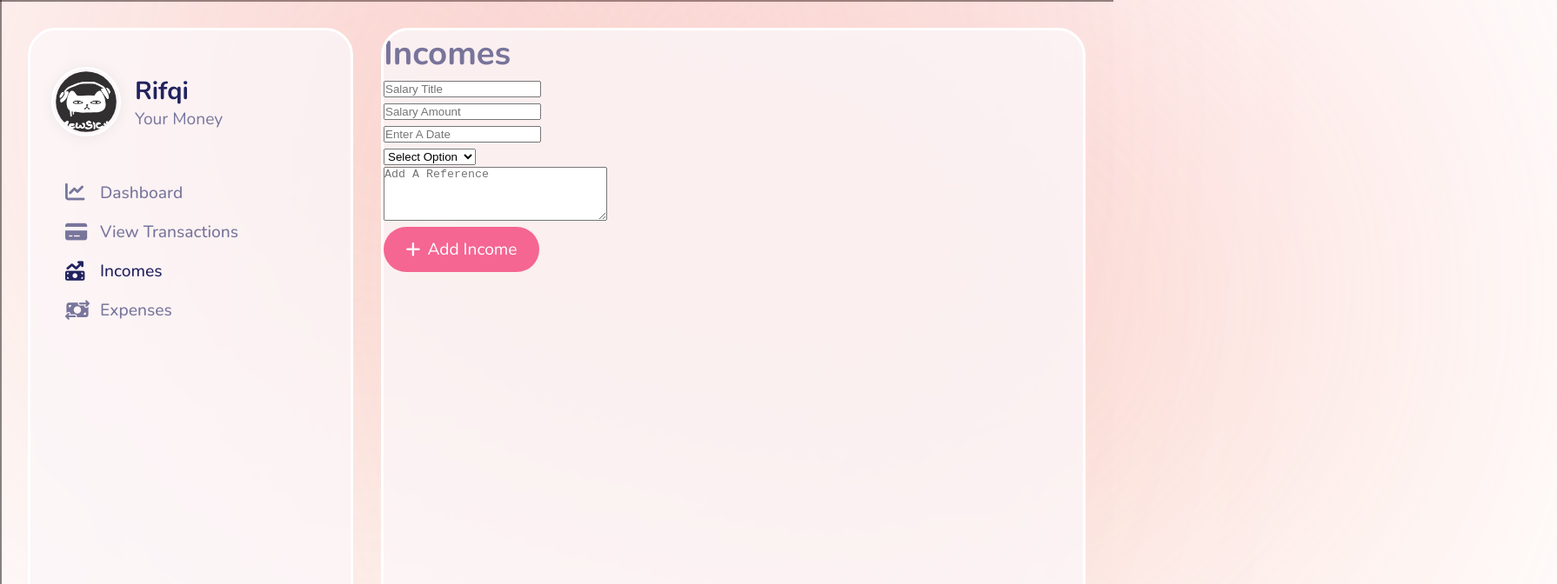
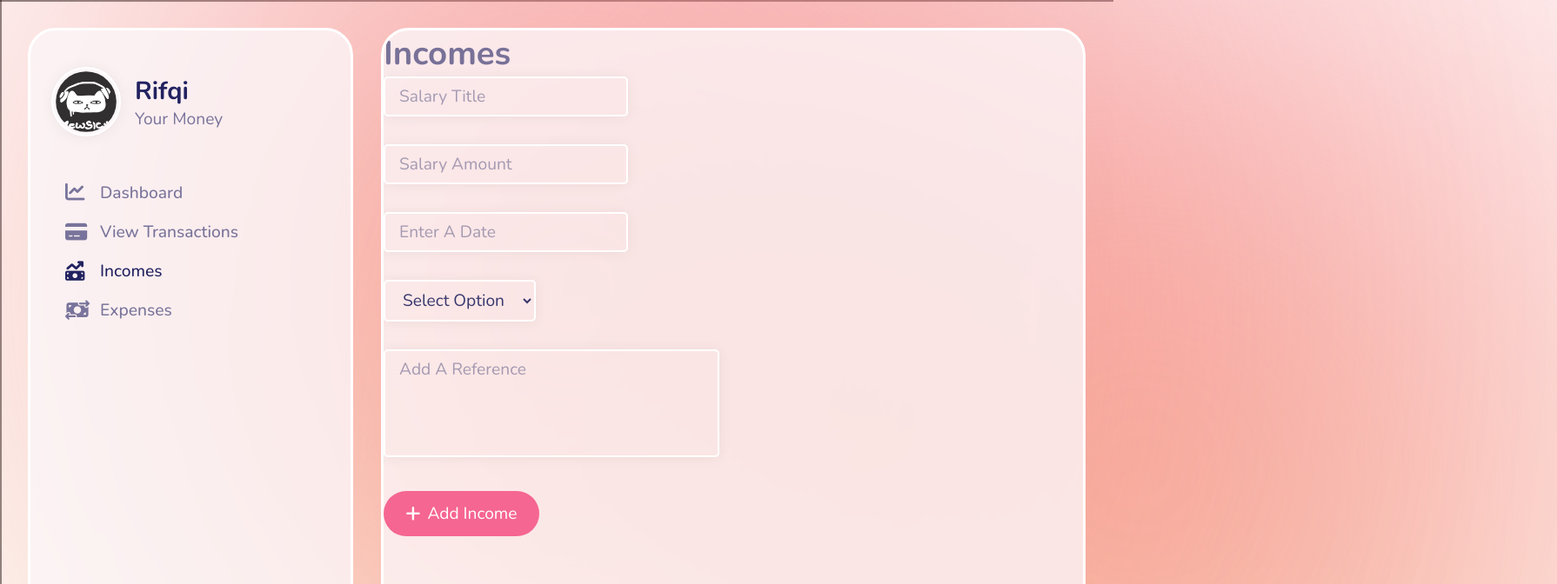
Before and after one commit to RifqiNotWibu/kucing-fintrack-web, a React (Create React App) app: page / in a window 1280 px wide. Both pictures are taken after a click on the item "Incomes". Shown: the top 672 px of the page at 87% size, 1790 px wide, since content can reach past the window. Built offline with nearby package versions, Linux system fonts and the light colour scheme.

Commit message:
Added Form CSS

```diff
--- a/src/Components/Form/Form.js
+++ b/src/Components/Form/Form.js
@@ -107,6 +107,28 @@ function Form() {
   )
 }
 
-const FormStyled = styled.form``
+const FormStyled = styled.form`
+  display: flex;
+  flex-direction: column;
+  gap: 2rem;
+  input,
+  textarea,
+  select {
+    font-family: inherit;
+    font-size: inherit;
+    outline: none;
+    border: none;
+    padding: 0.5rem 1rem;
+    border-radius: 5px;
+    border: 2px solid #fff;
+    background: transparent;
+    resize: none;
+    box-shadow: 0px 1px 15px rgba(0, 0, 0, 0.06);
+    color: rgba(34, 34, 96, 0.9);
+    &::placeholder {
+      color: rgba(34, 34, 96, 0.4);
+    }
+  }
+`
 
 export default Form
--- a/src/Components/Orb/orb.js
+++ b/src/Components/Orb/orb.js
@@ -18,8 +18,8 @@ function Orb() {
     `
 
   const OrbStyled = styled.div`
-    width: 70vh;
-    height: 70vh;
+    width: 120vh;
+    height: 120vh;
     position: absolute;
     border-radius: 50%;
     margin-left: -37vh;
```
